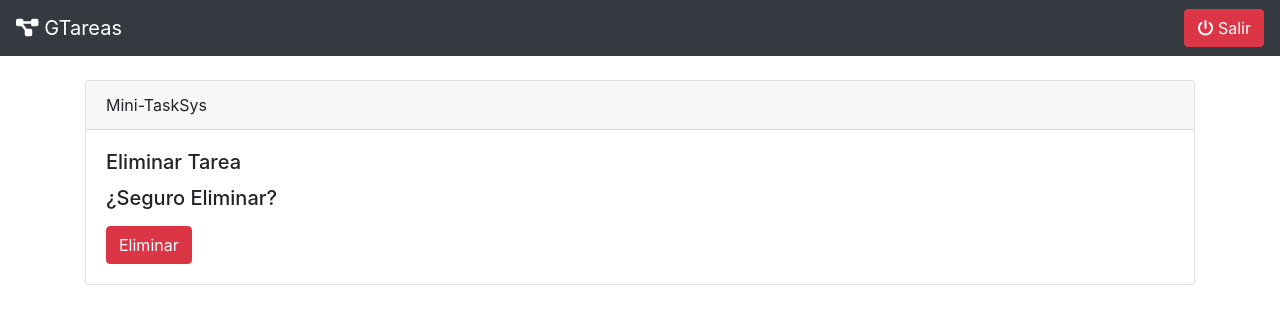
After one commit to jorferr89/minitasksys, a Django app: page /eliminar/1/ in a window 1280 px wide. The commit adds this page. Shown: the top 324 px of the page. Run offline with Django 4.2, Linux system fonts and the light colour scheme; a user stored in the database is signed in; tables that the repository leaves empty hold one stand-in row (values such as "Sample post"); some libraries are stand-ins or nearby versions.

Commit message:
Implementacion ABM (parcial)

```diff
--- a/apps/tareas/models.py
+++ b/apps/tareas/models.py
@@ -21,7 +21,8 @@ class Prioridad(models.Model):
 class Tarea(models.Model):
     nombre = models.TextField(verbose_name='Nombre')
     descripcion = models.TextField(verbose_name='Descripcion')
-    fecha_limite = models.DateField(verbose_name='Fecha Limite')
+    #fecha_limite = models.DateField(verbose_name='Fecha Limite')
+    fecha_limite = models.DateField(auto_now_add=False, auto_now=False)
     terminada = models.BooleanField(default=False, verbose_name='Terminada')
     prioridad = models.ForeignKey(Prioridad, on_delete=models.CASCADE, verbose_name='Prioridad')
     usuario = models.ForeignKey(User, on_delete=models.CASCADE, verbose_name='Usuario')
--- /dev/null
+++ b/apps/tareas/templates/eliminar.html
@@ -0,0 +1,20 @@
+{% extends "base/base.html" %}
+{% block title %} Gestión de Tareas - {{ title }} {% endblock %}
+{% block body %}
+
+<div class="card">
+    <div class="card-header">
+      Mini-TaskSys
+    </div>
+    <div class="card-body">
+      <h5 class="card-title">{{ title }}</h5>
+      <form method="post">
+        {% csrf_token %}
+        <h5>¿Seguro Eliminar?</h5>
+        <button type="submit" class="btn btn-danger mt-2">Eliminar</button>
+    </form>
+
+    </div>
+    </div>
+
+{% endblock %}
--- a/apps/tareas/templates/crear.html
+++ b/apps/tareas/templates/formulario.html
@@ -18,6 +18,7 @@
             <p class="text-danger">{{ form.errors }}</p>
         </div>
         {% endif %}
+
         <div class="form-group">
             <label> {{ form.nombre.label }} </label>
             {{ form.nombre }}
@@ -29,7 +30,7 @@
         </div>
 
         <div class="form-group">
-            <label> {{ form.fecha_limite.label }} </label>
+            <label> {{ form.fecha_limite.label }} {{ tarea.fecha_limite }}</label>
             {{ form.fecha_limite }}
         </div>
 
--- a/apps/tareas/templates/lista.html
+++ b/apps/tareas/templates/lista.html
@@ -19,15 +19,15 @@
             </tr>
         </thead>
         <tbody>
-            {% for t in object_list %}
+            {% for t in tareas %}
             <tr>
                 <td>{{ t.nombre }}</td>
                 <td>{{ t.fecha_limite }}</td>
                 <td>{{ t.prioridad.nombre }} </td>
                 <td>
                     <button type="button" class="btn btn-primary btn-sm"><i class="fa-solid fa-eye"></i></button>
-                    <a href="#" class="btn btn-warning btn-sm"><i class="fa-solid fa-pen-to-square"></i></a>
-                    <a href="#" class="btn btn-danger btn-sm"><i class="fa-solid fa-trash"></i></a>
+                    <a href="{% url 'tareas:tareas_editar' t.id %}" class="btn btn-warning btn-sm"><i class="fa-solid fa-pen-to-square"></i></a>
+                    <a href="{% url 'tareas:tareas_eliminar' t.id %}" class="btn btn-danger btn-sm"><i class="fa-solid fa-trash"></i></a>
                 </td>
             </tr>
             {% endfor %}
--- a/apps/tareas/urls.py
+++ b/apps/tareas/urls.py
@@ -1,9 +1,12 @@
 from django.urls import path
 from apps.tareas.views import *
+from django.contrib.auth.decorators import login_required
 
 app_name = 'tareas'
 
 urlpatterns = [
-    path('tareas/', TareasListView.as_view(), name='tareas_lista'),
-    path('tareas/crear/', TareaCreateView.as_view(), name='tareas_crear'),
+    path('tareas/', login_required(TareasListView.as_view()), name='tareas_lista'),
+    path('tareas/crear/', login_required(TareaCreateView.as_view()), name='tareas_crear'),
+    path('editar/<int:pk>/', login_required(TareaUpdateView.as_view()), name='tareas_editar'),
+    path('eliminar/<int:pk>/', login_required(TareaDeleteView.as_view()), name='tareas_eliminar'),
 ]
--- a/apps/tareas/views.py
+++ b/apps/tareas/views.py
@@ -9,6 +9,15 @@ from django.urls import reverse_lazy
 class TareasListView(ListView):
     model = Tarea
     template_name = 'lista.html'
+    context_object_name = 'tareas'
+
+    def get_queryset(self):
+        # Obtén el usuario actual
+        usuario = self.request.user
+
+        # Filtra las tareas por el usuario actual
+        queryset = Tarea.objects.filter(usuario=usuario)
+        return queryset
 
     def get_context_data(self, **kwargs):
         context = super().get_context_data(**kwargs)
@@ -18,10 +27,31 @@ class TareasListView(ListView):
 class TareaCreateView(CreateView):
     model = Tarea
     form_class = TareaForm
-    template_name = 'crear.html'
+    template_name = 'formulario.html'
     success_url = reverse_lazy('tareas:tareas_lista')
 
     def get_context_data(self, **kwargs):
         context = super().get_context_data(**kwargs)
         context['title'] = 'Crear Tarea'
         return context
+
+class TareaUpdateView(UpdateView):
+    model = Tarea
+    form_class = TareaForm
+    template_name = 'formulario.html'
+    success_url = reverse_lazy('tareas:tareas_lista')
+
+    def get_context_data(self, **kwargs):
+        context = super().get_context_data(**kwargs)
+        context['title'] = 'Editar Tarea'
+        return context
+
+class TareaDeleteView(DeleteView):
+    model = Tarea
+    template_name = 'eliminar.html'
+    success_url = reverse_lazy('tareas:tareas_lista')
+
+    def get_context_data(self, **kwargs):
+        context = super().get_context_data(**kwargs)
+        context['title'] = 'Eliminar Tarea'
+        return context
```
